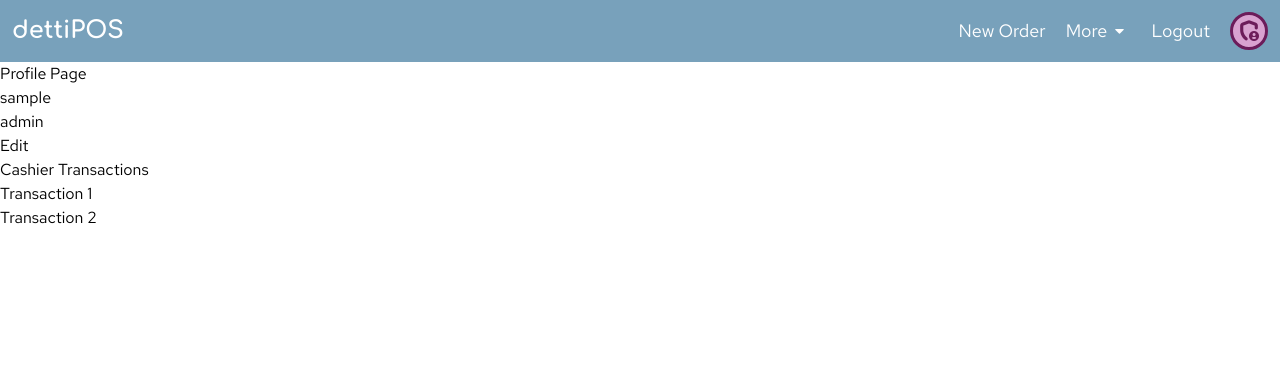
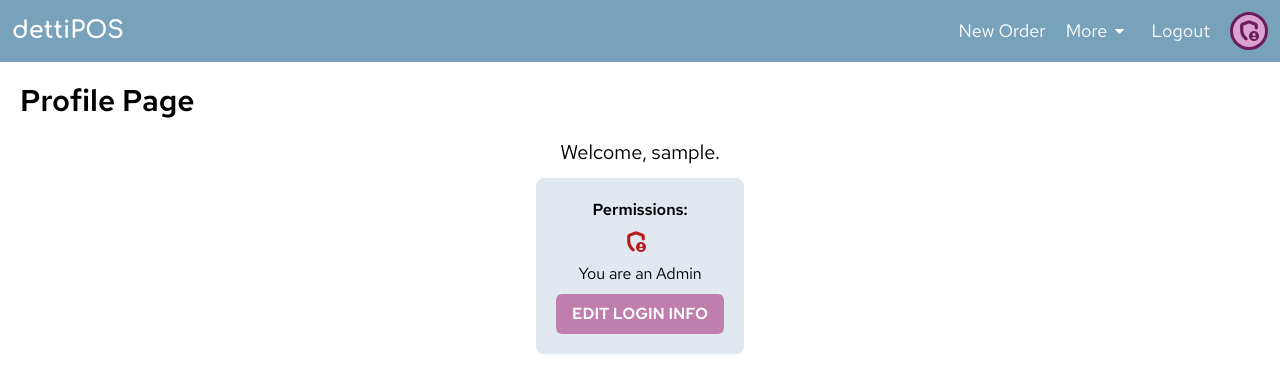
Before and after one commit to saulthebear/pos-client, a React (Create React App) app: page /profile in a window 1280 px wide. Shown: the top 392 px of the page. Built offline with nearby package versions, Linux system fonts and the light colour scheme; sample sign-in values are in the browser's storage; a web font is replaced by a local one.

Commit message:
Style Profile Page
Co-authored-by: Heg <erhaneth@users.noreply.github.com>
Co-authored-by: gracenarez333 <gracenarez333@users.noreply.github.com>

```diff
--- a/src/components/pages/ProfilePage/ProfilePage.jsx
+++ b/src/components/pages/ProfilePage/ProfilePage.jsx
@@ -1,10 +1,12 @@
 import React, { useState } from "react"
 import { Navigate } from "react-router-dom"
 import axios from "axios"
-import CashierTransactions from "./CashierTransactions"
 import { getAuthOptions } from "../../../helpers/utils"
-import { useAuth } from "../../../hooks/useAuth"
 import AuthService from "../../../helpers/authServices"
+import UserIcon from "../../ui/UserIcon"
+import Modal, { ModalPanel, ModalTitle } from "../../ui/Modal"
+import { PinkInput } from "../../ui/Input"
+import { ButtonLarge, ModalButton } from "../../ui/Button"
 
 export default function Profile() {
   // const { user: currentUser } = useAuth()
@@ -51,12 +53,71 @@ export default function Profile() {
     }
   }
   return (
-    <div>
+    <div className="p-5">
       <p className="text-red-700">{error}</p>
-      <h1>Profile Page</h1>
-      <p>{currentUser.username}</p>
-      <p>{currentUser.role}</p>
-      {isEditing && (
+      <h1 className="text-3xl font-semibold mb-5">Profile Page</h1>
+      <div className="flex flex-col justify-center items-center">
+        <div className="text-xl mb-3">Welcome, {currentUser.username}.</div>
+        <div className="bg-slate-200 rounded-lg w-fit p-5 flex flex-col items-center gap-2">
+          <p className="font-semibold font-xl">Permissions:</p>
+          {currentUser.role === "cashier" && (
+            <>
+              <UserIcon isAdmin={false} />
+              You are a Cashier
+            </>
+          )}
+
+          {currentUser.role === "admin" && (
+            <>
+              <UserIcon isAdmin={true} />
+              You are an Admin
+            </>
+          )}
+
+          {currentUser.role === "unverified" && (
+            <>
+              <p>{"Your account hasn't been activated."}</p>{" "}
+              <p>Contact your manager.</p>
+            </>
+          )}
+          <ButtonLarge
+            onClick={() => setIsEditing(!isEditing)}
+            className="bg-plum-400 text-white"
+          >
+            {isEditing ? "Cancel" : "Edit Login Info"}
+          </ButtonLarge>
+        </div>
+      </div>
+
+      <Modal isOpen={isEditing} setIsOpen={setIsEditing}>
+        <ModalPanel>
+          <ModalTitle>Edit Profile</ModalTitle>
+          <form
+            onSubmit={(e) => handleSubmit(e, form, setForm)}
+            className="flex flex-col justify-between"
+          >
+            <PinkInput
+              name="username"
+              label="Username"
+              value={form.username}
+              type="text"
+              onChange={(e) => setForm({ ...form, username: e.target.value })}
+            />
+            <PinkInput
+              name="password"
+              label="Password"
+              value={form.password}
+              type="password"
+              onChange={(e) => setForm({ ...form, password: e.target.value })}
+            />
+            <div className="flex justify-end">
+              <ModalButton type="submit">Update</ModalButton>
+            </div>
+          </form>
+        </ModalPanel>
+      </Modal>
+
+      {/* {isEditing && (
         <form onSubmit={(e) => handleSubmit(e, form, setForm)}>
           <label htmlFor="username">Username:</label>
           <input
@@ -74,12 +135,7 @@ export default function Profile() {
           />
           <button type="submit">Update</button>
         </form>
-      )}
-      <button onClick={() => setIsEditing(!isEditing)}>
-        {isEditing ? "Cancel" : "Edit"}
-      </button>
-
-      <CashierTransactions />
+      )} */}
     </div>
   )
 }
```
